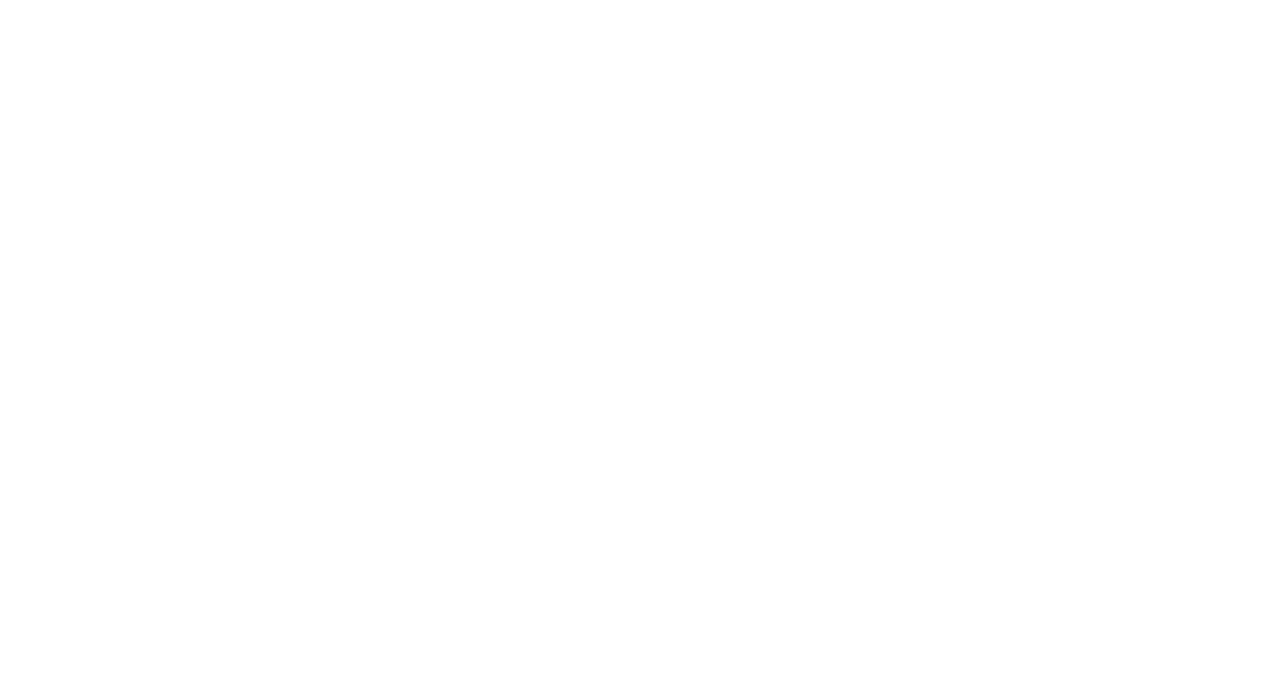
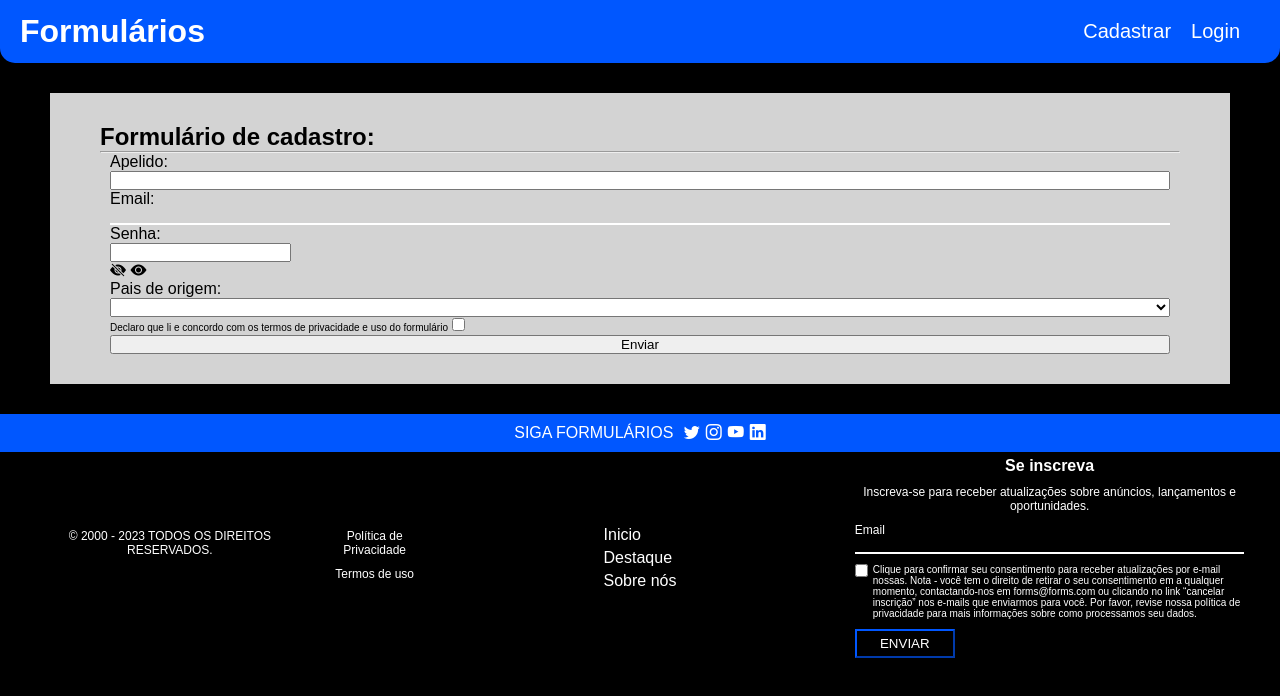
Before and after one commit to Altovisk09/DesafiosADA-Front-Dinamico, a plain HTML site: page Aula1 (Desafio Dom)/src/index.html in a window 1280 px wide. Drawn offline with nearby package versions, Linux system fonts and the light colour scheme.

Commit message:
Estrutura em andamento

```diff
--- a/Aula1 (Desafio Dom)/src/index.html
+++ b/Aula1 (Desafio Dom)/src/index.html
@@ -1,27 +1,119 @@
 <!DOCTYPE html>
 <html lang="en">
+
 <head>
     <meta charset="UTF-8">
     <meta name="viewport" content="width=device-width, initial-scale=1.0">
     <title>Form Dinamico</title>
     <link rel="icon" href="./public/assets/icon/4838646.png">
-    <link rel="stylesheet" href="./public/css/form.css">
+    <link rel="stylesheet" href="./public/css/main.css">
+    <link rel="stylesheet" href="./public/css/footer.css">
+    <link rel="stylesheet" href="./public/css/header.css">
+    <link rel="stylesheet" href="https://cdn.jsdelivr.net/npm/bootstrap-icons@1.11.1/font/bootstrap-icons.css">
 </head>
+
 <body>
     <header>
-        <section>
-
-        </section>
+        <nav>
+            <div class="icon">
+                <h2>Formulários</h2>
+            </div>
+                <ul>
+                    <li>Cadastrar</li>
+                    <li>Login</li>
+                </ul>
+        </nav>
     </header>
     <main>
-        <section>
-
+        <section id="form">
+            <h1>Formulário de cadastro:</h1>
+            <hr>
+            <form action="" method="post">
+                <div class="inp">
+                    <label for="Apelido">Apelido:</label>
+                    <input type="text" name="Apelido" id="Apelido">
+                </div>
+                <div class="inp">
+                    <label for="email">Email:</label>
+                    <input type="email" name="email" id="email">
+                </div>
+                <div class="inp">
+                    <label for="password">Senha:</label>
+                    <div>
+                        <input type="password" name="password" id="password">
+                        <div class="eyes">
+                            <i class="bi bi-eye-slash-fill"></i>
+                            <i class="bi bi-eye-fill"></i>
+                        </div>
+                    </div>
+                </div>
+                <div class="inp">
+                    <label for="country">Pais de origem:</label>
+                    <select name="country" id="country">
+                        <option hidden selected></option>
+                        <option value="BRA">Brasil</option>
+                        <option value="COL">Colombia</option>
+                        <option value="ARG">Argentina</option>
+                    </select>
+                </div>
+                <div class="inp">
+                    <div class="inpCheck">
+                        <label for="checkbox">Declaro que li e concordo com os termos de privacidade e uso do
+                            formulário</label>
+                        <input type="checkbox" name="checkbox" id="checkbox-footer">
+                    </div>
+                </div>
+                <button type="submit">Enviar</button>
+            </form>
         </section>
     </main>
-    <footer>
-        <section>
-
+    <footer class="footer">
+        <section class="social">
+            <p>SIGA FORMULÁRIOS <span><i class="bi bi-twitter"></i></span><span><i
+                        class="bi bi-instagram"></i></span><span><i class="bi bi-youtube"></i></span><span><i
+                        class="bi bi-linkedin"></i></span></p>
+        </section>
+        <section class="footerSection">
+            <article id="footer-1">
+                <div class="copy">
+                    <p>&copy; 2000 - 2023 TODOS OS DIREITOS RESERVADOS.</p>
+                    <ul>
+                        <li><a href="#">Política de Privacidade</a></li>
+                        <li><a href="#">Termos de uso</a></li>
+                    </ul>
+                </div>
+            </article>
+            <article id="footer-2">
+                <ul>
+                    <li><a href="#">Inicio</a></li>
+                    <li><a href="#">Destaque</a></li>
+                    <li><a href="#">Sobre nós</a></li>
+                </ul>
+            </article>
+            <article id="footer-3">
+                <h3>Se inscreva</h3>
+                <p>Inscreva-se para receber atualizações sobre anúncios, lançamentos e oportunidades.</p>
+                <form method="post">
+                    <label for="email">Email</label>
+                    <input type="email" name="email" id="email-footer">
+                    <div class="terms">
+                        <input type="checkbox" name="checkbox" id="checkbox">
+                        <label for="checkbox">Clique para confirmar seu consentimento para
+                            receber atualizações por e-mail nossas. Nota - você
+                            tem o direito de retirar o seu consentimento em
+                            a qualquer momento, contactando-nos em
+                            forms@forms.com ou clicando no
+                            link “cancelar inscrição” nos e-mails que enviarmos para
+                            você. Por favor, revise nossa política de privacidade para
+                            mais informações sobre como processamos seu
+                            dados.
+                        </label>
+                    </div>
+                    <button type="button">ENVIAR</button>
+                </form>
+            </article>
         </section>
     </footer>
 </body>
+
 </html>
--- /dev/null
+++ b/Aula1 (Desafio Dom)/src/public/css/footer.css
@@ -0,0 +1,243 @@
+
+body {
+    background-color: #000;
+    color: #FFF
+}
+
+.logo-title{
+    font-family: 'Orbitron', sans-serif;
+    color: #0057FF;
+}
+
+#footer-1 {
+    display: flex;
+    flex-direction: column;
+    justify-content: center;
+    text-align: center;
+    font-size: 12px;
+}
+
+.copy {
+    display: flex;
+}
+
+.copy ul li {
+    padding-bottom: 10px;
+}
+
+.copy ul li :hover{
+    font-weight: bold;
+}
+
+#footer-2 {
+   display: flex;
+   flex-direction: column;
+   justify-content: center;
+   align-items: center;
+   font-size: 16px;
+}
+
+#footer-2 ul li{
+    margin-bottom: 5px;
+}
+
+#footer-2 ul li :hover{
+ font-weight: bold;
+}
+
+#footer-3 {
+   display: flex;
+   flex-direction: column;
+   justify-content: center;
+   font-size: 12px;
+}
+
+
+.social {
+    background-color:#0057FF;
+    padding: 10px 10px;
+    text-align: center;;
+}
+
+.social span {
+    margin-left: 6px ;
+}
+
+.social span :hover{
+    cursor: pointer;
+}
+
+.footerSection {
+    display: flex;
+    justify-content: center;
+}
+
+.footerSection article {
+    width: calc(96vw / 3);
+}
+.footerSection article ul {
+    list-style: none;
+
+}
+
+.footerSection article ul li a{
+    color: #FFF;
+    text-decoration: none;
+}
+
+#footer-3 h3{
+    font-size: 16px;
+    margin-top: 5px;
+    text-align: center;
+ }
+
+ form{
+    display: flex;
+    flex-direction: column;
+
+    padding-inline: 10px;
+}
+
+ label[for="checkbox"] {
+    font-size: 10px;
+ }
+
+ input[name="email"]{
+    color: var(--bg-primary);
+    background-color: transparent;
+    color: #FFF;
+    border-style: none;
+    border-bottom: 2px solid #FFF;
+    outline: none;
+ }
+
+ #footer-3 h3 {
+    margin-bottom: 10px;
+ }
+
+ #footer-3 p {
+    text-align: center;
+    margin-bottom: 10px;
+ }
+
+.terms {
+    display: flex;
+    align-items: flex-start;
+}
+
+.terms input[type="checkbox"] {
+    margin-right: 5px;
+}
+ #footer-3 input[name="email"] {
+    margin-bottom: 10px;
+ }
+
+ #footer-3 form button {
+    margin-top: 10px;
+    margin-bottom: 10px;
+    width: 100px;
+    padding: 5px 20px 5px;
+    background-color: transparent;
+    color: #FFF;
+    border-color: #0057FF;
+ }
+
+ #footer-3 form button {
+    cursor: pointer;
+ }
+
+@media (min-width: 320px) and (max-width: 425px) {
+    .footerSection {
+        display: flex;
+        flex-direction: column;
+        justify-content: center;
+    }
+
+    .copy {
+        display: flex;
+        flex-direction: column;
+    }
+
+    .copy p {
+        order: 2;
+        padding-bottom: 0px;
+
+    }
+
+    .footerSection article {
+        width: 96vw ;
+    }
+
+    #footer-1 {
+        order: 3;
+        display: flex;
+        flex-direction: column;
+        font-size: 12px;
+    }
+
+    #footer-2 {
+
+        display: flex;
+        flex-direction: column;
+        justify-content: center;
+        align-items: flex-start;
+        padding-left: 6vw;
+        padding-top: 2vh;
+        font-size: 16px;
+     }
+
+     #footer-3 {
+        display: flex;
+        flex-direction: column;
+        justify-content: center;
+        font-size: 12px;
+        margin-bottom: 20px;
+     }
+    .copy ul li {
+        padding-bottom: 10px;
+    }
+}
+
+@media (min-width: 768px) and (max-width: 1023px){
+    .copy{
+        display: flex;
+        flex-direction: column;
+    }
+    #footer-1 p{
+    order: 2;
+    }
+}
+
+@media (min-width: 1368px) and (max-width: 1920px){
+    .copy {
+        justify-content: space-around;
+        font-size: 14px;
+    }
+
+    #footer-2 {
+        font-size: 18px;
+    }
+
+    #footer-3 h3 {
+        font-size: 25px;
+    }
+
+    #footer-3 p {
+        font-size: 16px;
+    }
+
+    #footer-3 label[for="email"] {
+        font-size: 16px;
+    }
+
+    #footer-3  label[for="checkbox"] {
+        font-size: 14px;
+        margin-bottom: 15px;
+    }
+
+    #footer-3 button[type="button"] {
+        font-size: 18px;
+        width: 200px;
+    }
+
+}
--- a/Aula1 (Desafio Dom)/src/public/css/form.css
+++ /dev/null
@@ -1,7 +0,0 @@
-*{
-    margin: 0;
-    padding: 0;
-    box-sizing: border-box;
-    text-decoration: none;
-    list-style: none;
-}
--- /dev/null
+++ b/Aula1 (Desafio Dom)/src/public/css/header.css
@@ -0,0 +1,31 @@
+header{
+    background-color: #0057FF;
+    color: #FFF;
+    padding: 10px 20px 10px;
+    border-radius: 0px 0px 15px 15px ;
+    position: sticky;
+}
+
+nav {
+    display: flex;
+    align-items: center;
+    justify-content: space-between;
+}
+
+nav ul{
+    display: flex;
+    align-items: center;
+}
+
+nav ul li {
+    font-size: 20px;
+    padding: 10px 0px 10px;
+}
+
+nav ul li{
+    margin-right: 20px;
+}
+
+.icon h2 {
+    font-size: 32px;
+}
--- /dev/null
+++ b/Aula1 (Desafio Dom)/src/public/css/main.css
@@ -0,0 +1,23 @@
+*{
+    margin: 0;
+    padding: 0;
+    box-sizing: border-box;
+    text-decoration: none;
+    list-style: none;
+    font-family: Arial, sans-serif;
+}
+
+main{
+    margin: 30px 50px 30px;
+    color: #000;
+}
+#form {
+    background-color: #d3d3d3;
+    padding: 30px 50px 30px;
+
+}
+
+.inp{
+    display: flex;
+    flex-direction: column;
+}
```
